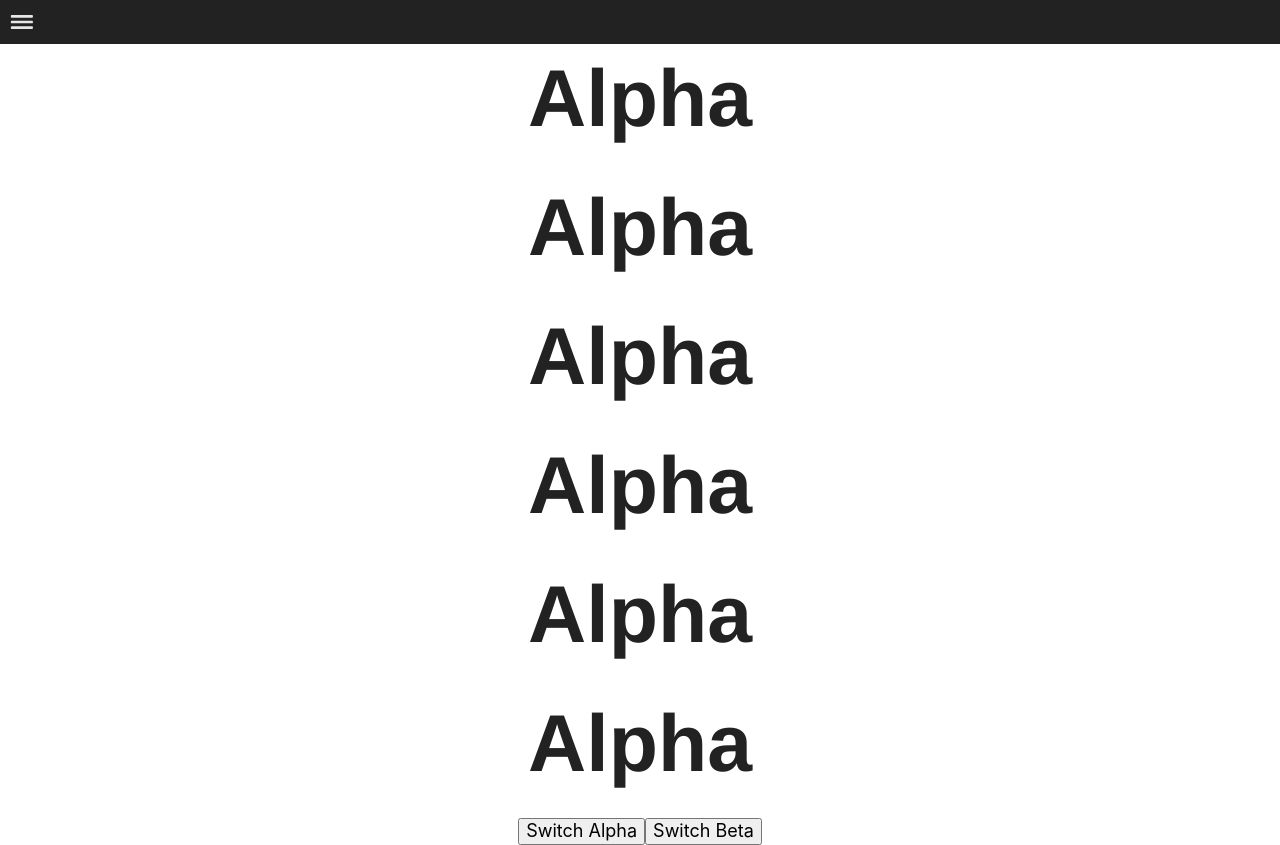
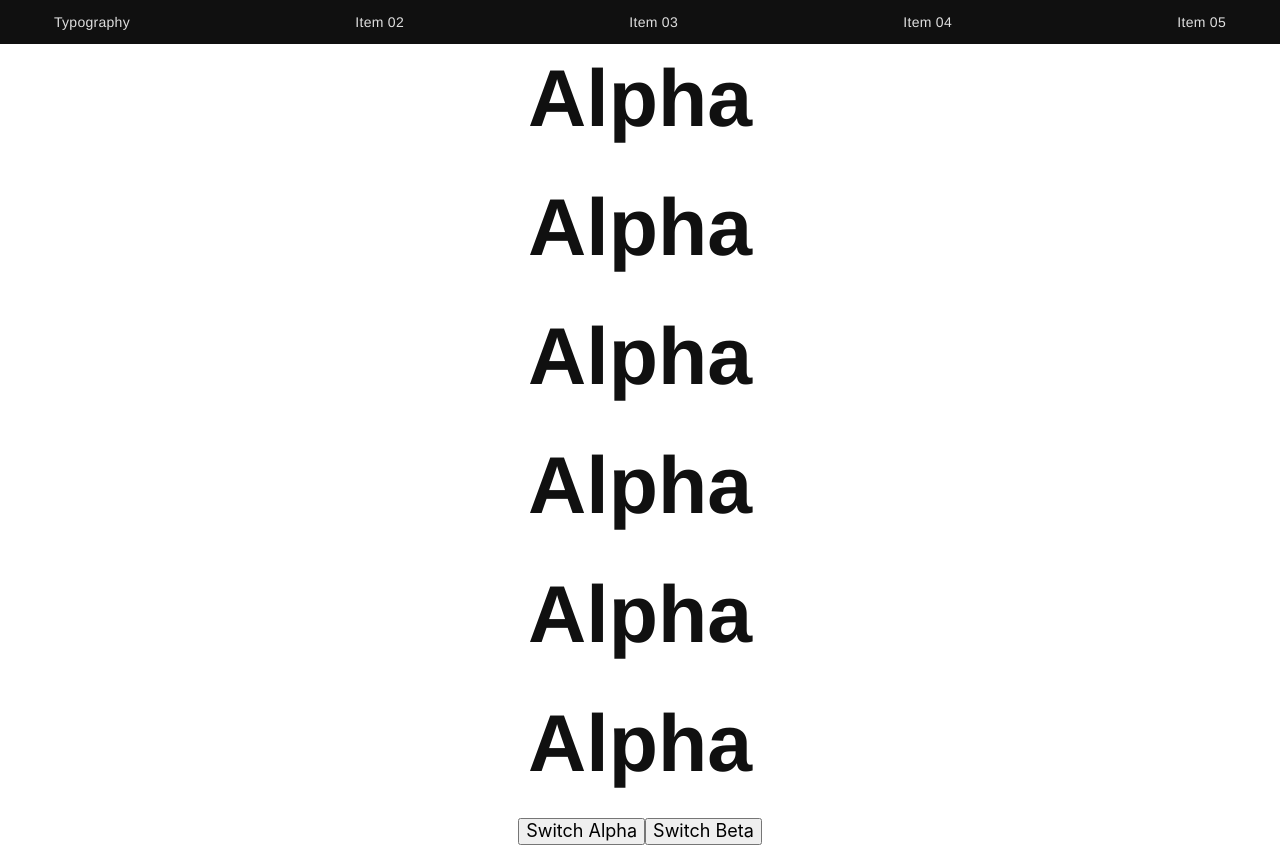
Before and after one commit to Tivo389/94_200318-OET-LIBRARY, a React (Create React App) app: page / in a window 1280 px wide. Built offline with nearby package versions, Linux system fonts and the light colour scheme.

Commit message:
200322 / 200321_navBarForDesktop - Navigation-bar desktop style prepared. - Proceed to prepare Typography Section.

```diff
--- a/src/components/Navigation.js
+++ b/src/components/Navigation.js
@@ -6,8 +6,8 @@ class Navigation extends Component {
     return (
       <>
       <nav className="navBar">
-        <ul className="navBarItems">
-          <li className="navBarItem" onClick={this.onClick}>
+        <ul className="navBarIcons">
+          <li className="navBarIcon" onClick={this.onClick}>
             <FontAwesomeIcon icon="bars"/>
           </li>
         </ul>
--- /dev/null
+++ b/src/css/_navBar.scss
@@ -0,0 +1,80 @@
+@charset 'utf-8';
+
+.navBar {
+  align-items: flex-start;
+  background-color: $colorBlack;
+  color: $colorLight;
+  display: flex;
+  flex-direction: column;
+  font-size: 1rem;
+  height: $navBarUnit;
+  justify-content: flex-start;
+  position: fixed;
+  transition: $transitionM ease-in-out;
+  width: 100%;
+  &.active {
+    height: 100%;
+    & .navBarContent {
+      transform: translateY(0);
+    }
+  }
+  @include tablet {
+    justify-content: center;
+    padding: 0 $navBarUnit;
+  }
+}
+.navBarContent {
+  border-top: 1px solid lighten($colorGray, 5%);
+  color: $colorLight;
+  display: flex;
+  flex-direction: column;
+  font-size: 1rem;
+  justify-content: center;
+  letter-spacing: 0.02em;
+  line-height: 1;
+  list-style: none;
+  margin: 0;
+  padding: 0 $navBarUnit;
+  text-align: left;
+  transform: translateY(-100vh);
+  transition: $transitionM cubic-bezier(0, 0, 0.9, 1);
+  width: 100%;
+  & li {
+    border-bottom: 1px solid lighten($colorGray, 5%);
+    padding: 1em 0;
+  }
+  @include tablet {
+    border-top: none;
+    flex-direction: row;
+    font-size: 14px;
+    justify-content: space-between;
+    padding: 0;
+    transform: none;
+    & li {
+      border-bottom: none;
+      padding: calc((#{$navBarUnit} - 1em) / 2) 10px;
+      &:hover {
+        color: $colorWhite;
+        cursor: pointer;
+      }
+    }
+  }
+}
+.navBarIcons {
+  list-style: none;
+  margin: 0;
+  padding: 0;
+  @include tablet {
+    display: none;
+  }
+}
+.navBarIcon {
+  align-items: center;
+  display: flex;
+  height: $navBarUnit;
+  justify-content: center;
+  width: $navBarUnit;
+  & > svg {
+    transform: scaleX(1.4);
+  }
+}
--- a/src/css/index.css
+++ b/src/css/index.css
@@ -310,7 +310,7 @@ html {
   font-size: 18px; }
 
 h1, h2, h3, h4, h5, h6, p, a {
-  color: #222222;
+  color: #101010;
   line-height: 135%; }
 
 h1, h2, h3, h4, h5, h6 {
@@ -349,7 +349,7 @@ p {
 a {
   font-size: 1rem; }
   a:visited, a:focus, a:active {
-    color: #222222;
+    color: #101010;
     outline: none;
     text-decoration: none; }
 
@@ -368,8 +368,8 @@ li {
 
 .navBar {
   align-items: flex-start;
-  background-color: #222222;
-  color: #e6e6e6;
+  background-color: #101010;
+  color: #dfdfdf;
   display: flex;
   flex-direction: column;
   font-size: 1rem;
@@ -382,43 +382,60 @@ li {
     height: 100%; }
     .navBar.active .navBarContent {
       transform: translateY(0); }
+  @media (min-width: 768px) {
+    .navBar {
+      justify-content: center;
+      padding: 0 44px; } }
 
 .navBarContent {
-  color: #e6e6e6;
+  border-top: 1px solid #848484;
+  color: #dfdfdf;
   display: flex;
   flex-direction: column;
   font-size: 1rem;
-  font-weight: bolder;
   justify-content: center;
-  letter-spacing: 0.08em;
+  letter-spacing: 0.02em;
+  line-height: 1;
   list-style: none;
   margin: 0;
   padding: 0 44px;
   text-align: left;
-  text-transform: uppercase;
   transform: translateY(-100vh);
   transition: 0.3s cubic-bezier(0, 0, 0.9, 1);
   width: 100%; }
   .navBarContent li {
-    padding: 1em 0;
-    border-top: 1px solid #848484; }
-    .navBarContent li:hover {
-      background: rgba(230, 230, 230, 0.15); }
-    .navBarContent li:last-of-type {
-      border-bottom: 1px solid #848484; }
+    border-bottom: 1px solid #848484;
+    padding: 1em 0; }
+  @media (min-width: 768px) {
+    .navBarContent {
+      border-top: none;
+      flex-direction: row;
+      font-size: 14px;
+      justify-content: space-between;
+      padding: 0;
+      transform: none; }
+      .navBarContent li {
+        border-bottom: none;
+        padding: calc((44px - 1em) / 2) 10px; }
+        .navBarContent li:hover {
+          color: white;
+          cursor: pointer; } }
 
-.navBarItems {
+.navBarIcons {
   list-style: none;
   margin: 0;
   padding: 0; }
+  @media (min-width: 768px) {
+    .navBarIcons {
+      display: none; } }
 
-.navBarItem {
+.navBarIcon {
   align-items: center;
   display: flex;
   height: 44px;
   justify-content: center;
   width: 44px; }
-  .navBarItem > svg {
+  .navBarIcon > svg {
     transform: scaleX(1.4); }
 
 body {
--- a/src/css/index.scss
+++ b/src/css/index.scss
@@ -5,68 +5,7 @@
 @import '_font';
 @import '_debugger';
 @import '_mediaQuery';
-
-.navBar {
-  align-items: flex-start;
-  background-color: $colorBlack;
-  color: $colorWhite;
-  display: flex;
-  flex-direction: column;
-  font-size: 1rem;
-  height: $navBarUnit;
-  justify-content: flex-start;
-  position: fixed;
-  transition: $transitionM ease-in-out;
-  width: 100%;
-  &.active {
-    height: 100%;
-    & .navBarContent {
-      transform: translateY(0);
-    }
-  }
-}
-.navBarContent {
-  color: $colorWhite;
-  display: flex;
-  flex-direction: column;
-  font-size: 1rem;
-  font-weight: bolder;
-  justify-content: center;
-  letter-spacing: 0.08em;
-  list-style: none;
-  margin: 0;
-  padding: 0 $navBarUnit;
-  text-align: left;
-  text-transform: uppercase;
-  transform: translateY(-100vh);
-  transition: $transitionM cubic-bezier(0, 0, 0.9, 1);
-  width: 100%;
-  li {
-    padding: 1em 0;
-    border-top: 1px solid lighten($colorGray, 5%);
-    &:hover {
-      background: $colorWhiteTransparent;
-    }
-    &:last-of-type {
-      border-bottom:  1px solid lighten($colorGray, 5%);
-    }
-  }
-}
-.navBarItems {
-  list-style: none;
-  margin: 0;
-  padding: 0;
-}
-.navBarItem {
-  align-items: center;
-  display: flex;
-  height: $navBarUnit;
-  justify-content: center;
-  width: $navBarUnit;
-  & > svg {
-    transform: scaleX(1.4);
-  }
-}
+@import '_navBar';
 
 body {
   margin: 0;
```
Also changed, not shown: src/css/_variable.scss (+3 -5 lines).
